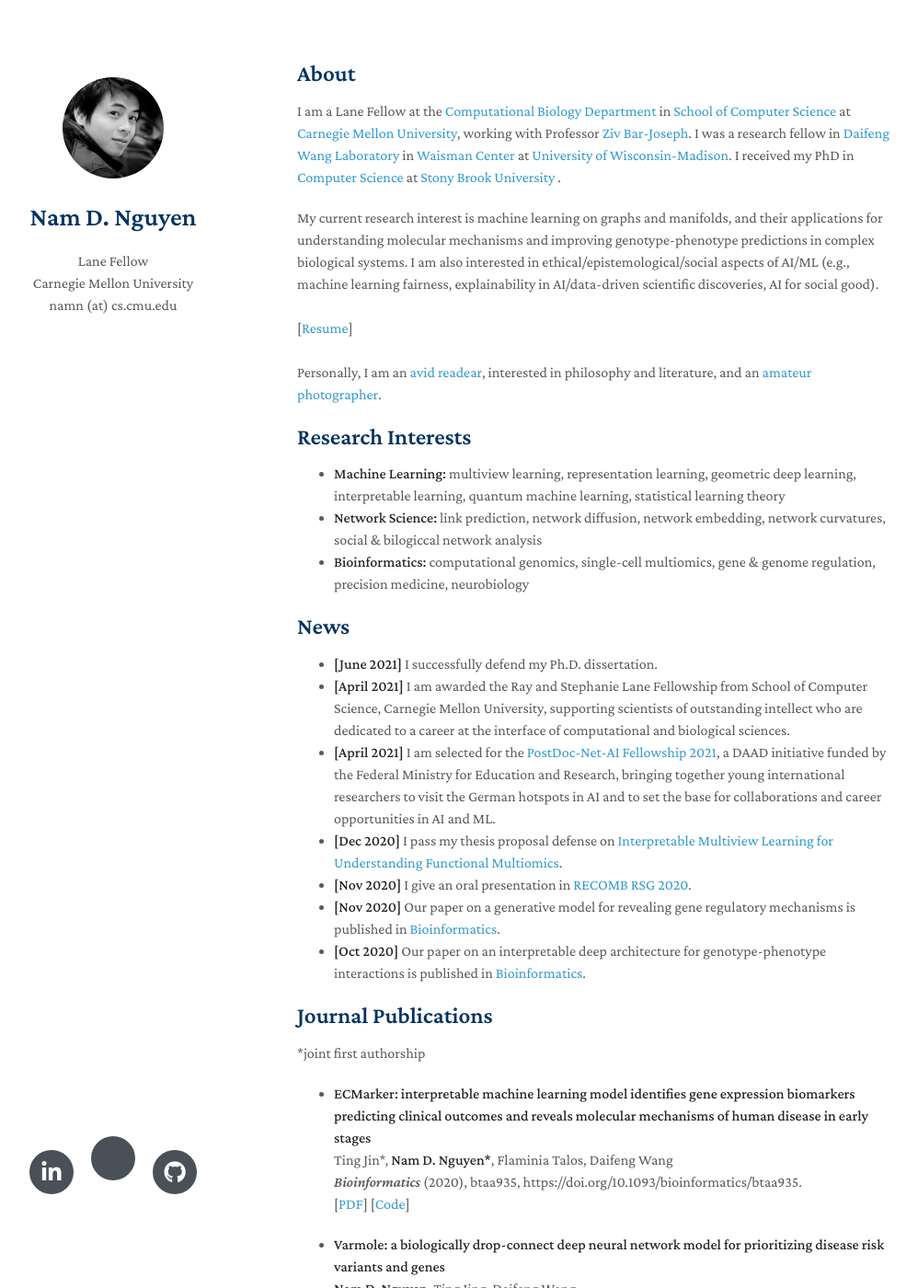
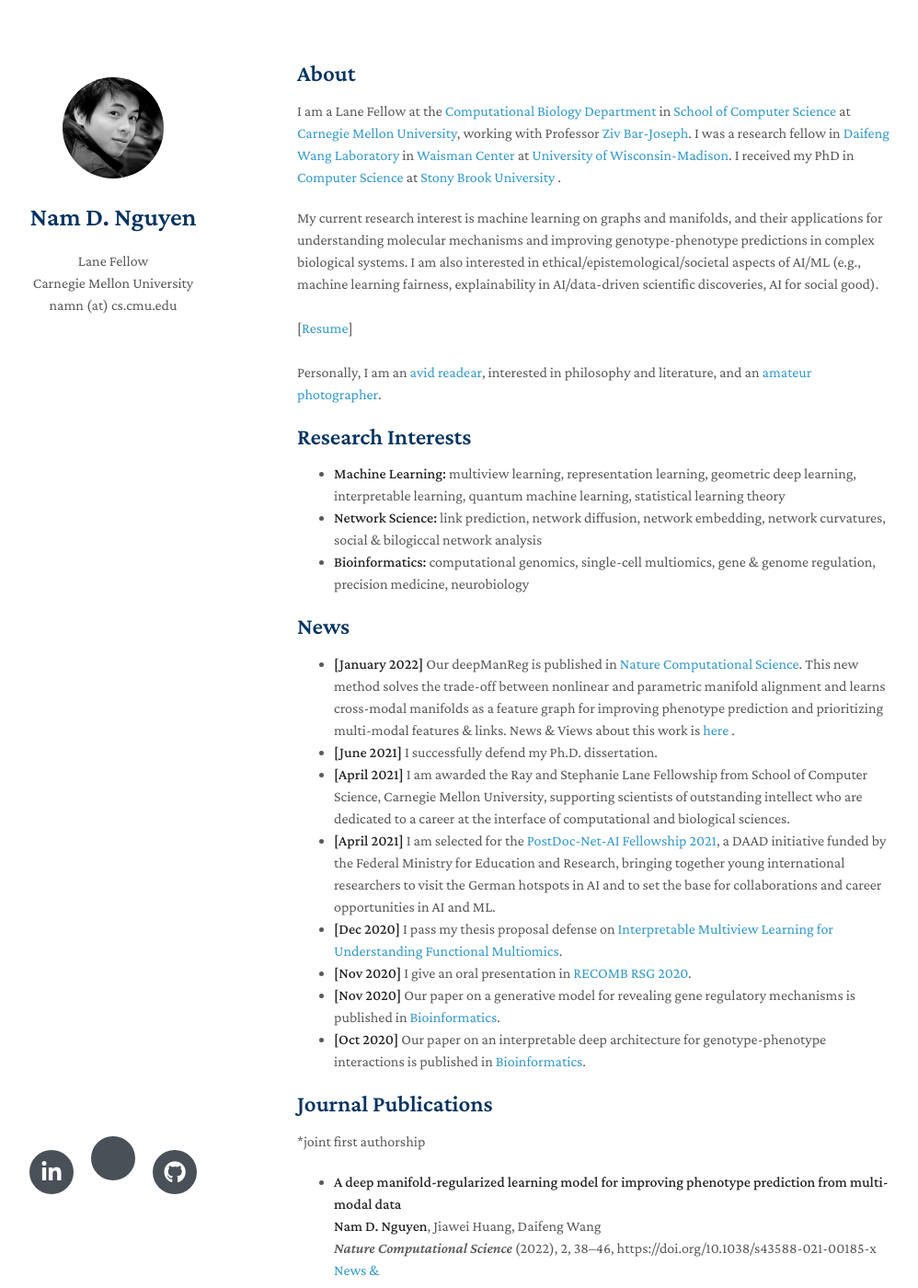
Before and after one commit to MaximHelio/MaximHelio.github.io, a Jekyll site: the page built from index.md, in a window 1280 px wide and 1400 px high. Shown: the whole window at 92% size, without its empty margins (147-1145 px from the left). Built offline with Jekyll 4.4.1, drawn with Linux system fonts in a browser that asks for light colours; nearby versions of some CDN libraries; a style sheet for code colours, icons or effects is not loaded; our own code applies the rules of GitHub Pages for plain Markdown files; some of the changed text lies outside the part shown.

Commit message:
Update index.md

```diff
--- a/index.md
+++ b/index.md
@@ -5,7 +5,7 @@ layout: homepage
 
 I am a Lane Fellow at the [Computational Biology Department](https://cbd.cmu.edu/) in [School of Computer Science](https://www.cs.cmu.edu/) at [Carnegie Mellon University](https://www.cmu.edu/), working with Professor [Ziv Bar-Joseph](https://www.cs.cmu.edu/~zivbj/). I was a research fellow in [Daifeng Wang Laboratory](https://daifengwanglab.org/) in [Waisman Center](https://www.waisman.wisc.edu/) at [University of Wisconsin-Madison](http://www.wisc.edu/). I received my PhD in  [Computer Science](https://cs.stonybrook.edu/) at [Stony Brook University](https://stonybrook.edu/) .
 
-My current research interest is machine learning on graphs and manifolds, and their applications for understanding molecular mechanisms and improving genotype-phenotype predictions in complex biological systems. I am also interested in ethical/epistemological/social aspects of AI/ML (e.g., machine learning fairness, explainability in AI/data-driven scientific discoveries, AI for social good).
+My current research interest is machine learning on graphs and manifolds, and their applications for understanding molecular mechanisms and improving genotype-phenotype predictions in complex biological systems. I am also interested in ethical/epistemological/societal aspects of AI/ML (e.g., machine learning fairness, explainability in AI/data-driven scientific discoveries, AI for social good).
 <br><br>
 [[Resume](./assets/Nam_Nguyen_Resume (2).pdf)]
 <br><br>
@@ -19,6 +19,7 @@ Personally, I am an [avid readear](https://www.goodreads.com/user/show/19504526-
 
 ## News
 
+- **[January 2022]** Our deepManReg is published in  [Nature Computational Science](https://www.nature.com/articles/s43588-021-00185-x). This new method solves the trade-off between nonlinear and parametric manifold alignment and learns cross-modal manifolds as a feature graph for improving phenotype prediction and prioritizing multi-modal features & links. News & Views about this work is [here](https://doi.org/10.1038/s43588-021-00186-w) .
 - **[June 2021]** I successfully defend my Ph.D. dissertation.
 - **[April 2021]** I am awarded the Ray and Stephanie Lane Fellowship from School of Computer Science, Carnegie Mellon University, supporting scientists of outstanding intellect who are dedicated to a career at the interface of computational and biological sciences.
 - **[April 2021]** I am selected for the [PostDoc-Net-AI Fellowship 2021](https://www.daad.de/en/the-daad/postdocnet/fellows/fellows/), a DAAD initiative funded by the Federal Ministry for Education and Research, bringing together young international researchers to visit the German hotspots in AI and to set the base for collaborations and career opportunities in AI and ML.
@@ -31,6 +32,13 @@ Personally, I am an [avid readear](https://www.goodreads.com/user/show/19504526-
 
 \*joint first authorship
 <br>
+
+- **A deep manifold-regularized learning model for improving phenotype prediction from multi-modal data**
+  <br>
+  **Nam D. Nguyen**, Jiawei Huang, Daifeng Wang
+  <br>
+  *Nature Computational Science* (2022), 2, 38--46, https://doi.org/10.1038/s43588-021-00185-x
+  [News & ](https://doi.org/10.1038/s43588-021-00186-w)
 
 - **ECMarker: interpretable machine learning model identifies gene expression biomarkers predicting clinical outcomes and reveals molecular mechanisms of human disease in early stages**
   <br>
@@ -64,16 +72,6 @@ Personally, I am an [avid readear](https://www.goodreads.com/user/show/19504526-
   <br>
   [[PDF](./assets/ManiNetCluster.pdf)] [[Code](https://github.com/namtk/ManiNetCluster)]
 
-## Under Review/In Preparation
-
-- **deepManReg: A deep manifold‐regularized learning model for improving phenotype prediction from multi‐modal data**
-  <br>
-  **Nam D. Nguyen**, Jiawei Huang, Daifeng Wang
-  <br>
-  bioRxiv 2021.01.28.428715, https://doi.org/10.1101/2021.01.28.428715.
-  <br>
- [[PDF](./assets/deepManReg.pdf)] [[Code](https://github.com/daifengwanglab/deepManReg)]
-
 
 ## Selected Talks
 
```
